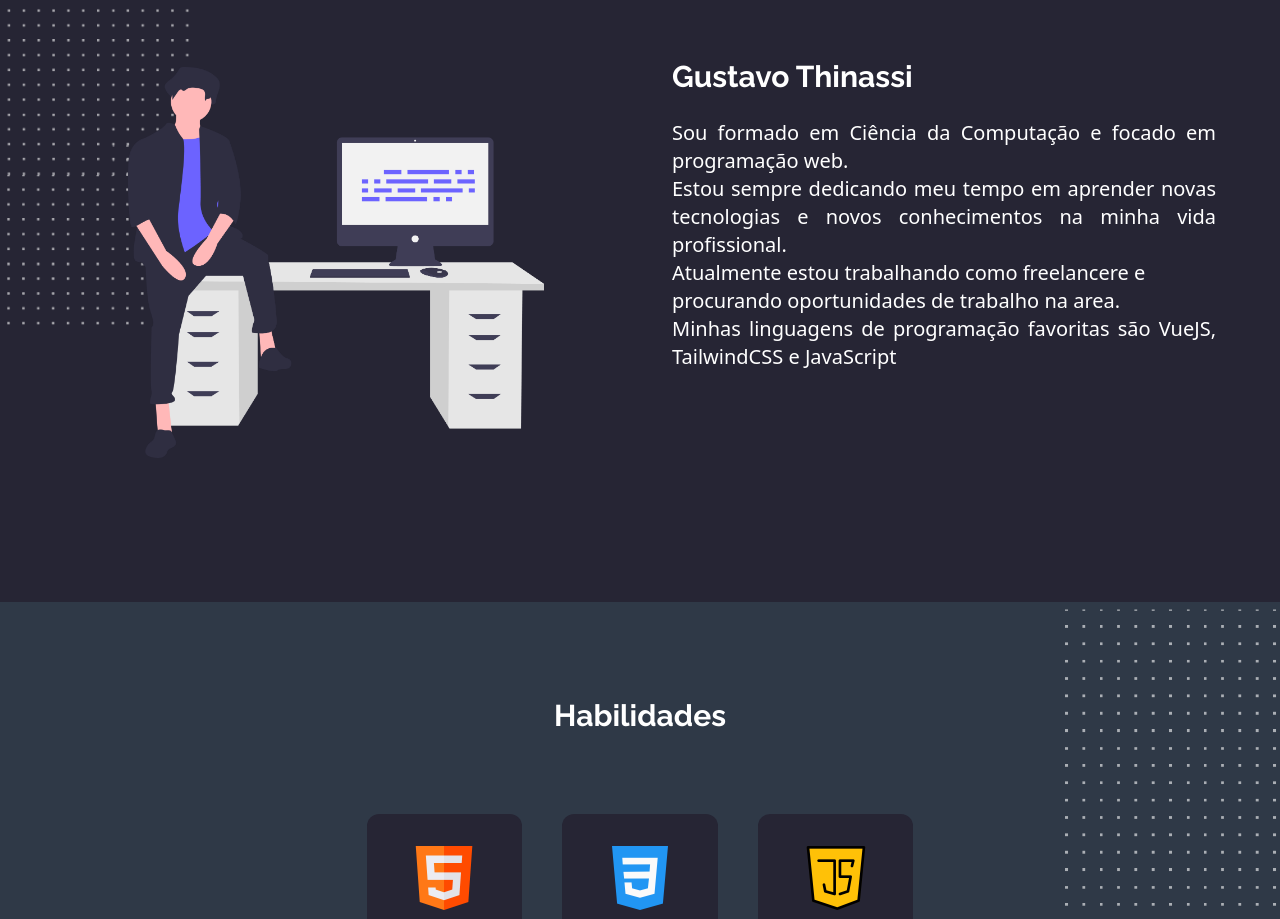
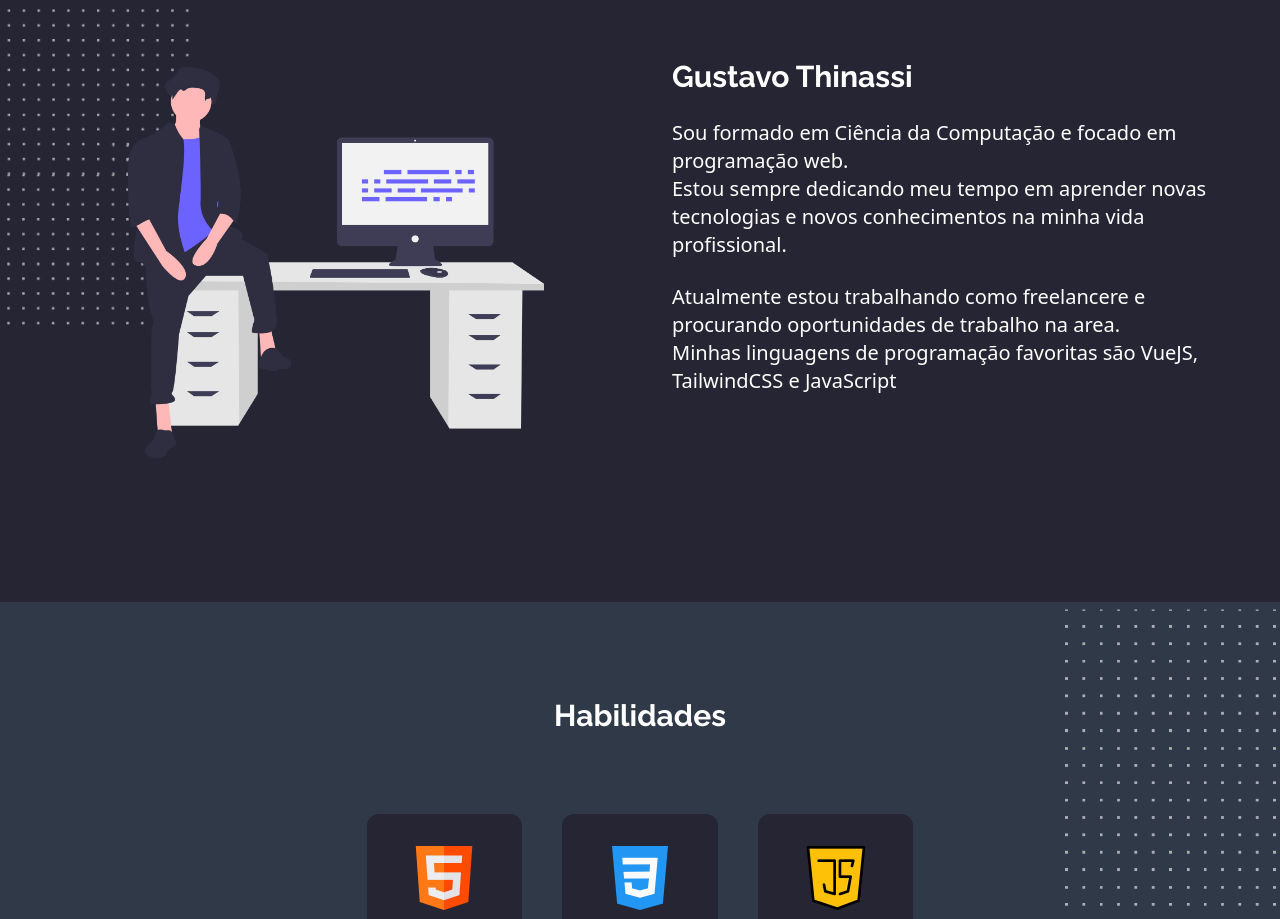
Before and after one commit to gustavothinassi/Portifolio, a Vue app: page /1 in a window 1280 px wide. Shown: the part 824-1743 px from the top of the page. Built offline with nearby package versions, Linux system fonts and the light colour scheme.

Commit message:
atualizacao sessoes

```diff
--- a/src/components/CustomSobre.vue
+++ b/src/components/CustomSobre.vue
@@ -12,16 +12,16 @@
       <div class="flex justify-center md:justify-start mg:mt-0 mt-4">
         <h2 class="text-2xl md:text-3xl font-bold text-white">Gustavo Thinassi</h2>
       </div>
-        <p class="md:break-normal font-base text-white md:text-xl mt-6 text-justify">
+        <p class="font-base text-white md:text-xl mt-6 max-[768px]:text-justify">
           Sou formado em Ciência da Computação e focado em programação web.
         </p>
-        <p class="md:break-normal font-base text-white md:text-xl text-justify">
+        <p class="font-base text-white md:text-xl max-[768px]:text-justify">
           Estou sempre dedicando meu tempo em aprender novas tecnologias e novos conhecimentos na minha vida profissional.
         </p>
-        <p class="md:break-normal font-base text-white md:text-xl mt-6text-justify">
+        <p class="font-base text-white md:text-xl mt-6 max-[768px]:text-justify">
           Atualmente estou trabalhando como freelancere e procurando oportunidades de trabalho na area.
         </p>
-        <p class="md:break-normal font-base text-white md:text-xl text-justify">
+        <p class="font-base text-white md:text-xl max-[768px]:text-justify">
           Minhas linguagens de programação favoritas são VueJS, TailwindCSS e JavaScript
         </p>
 
```
